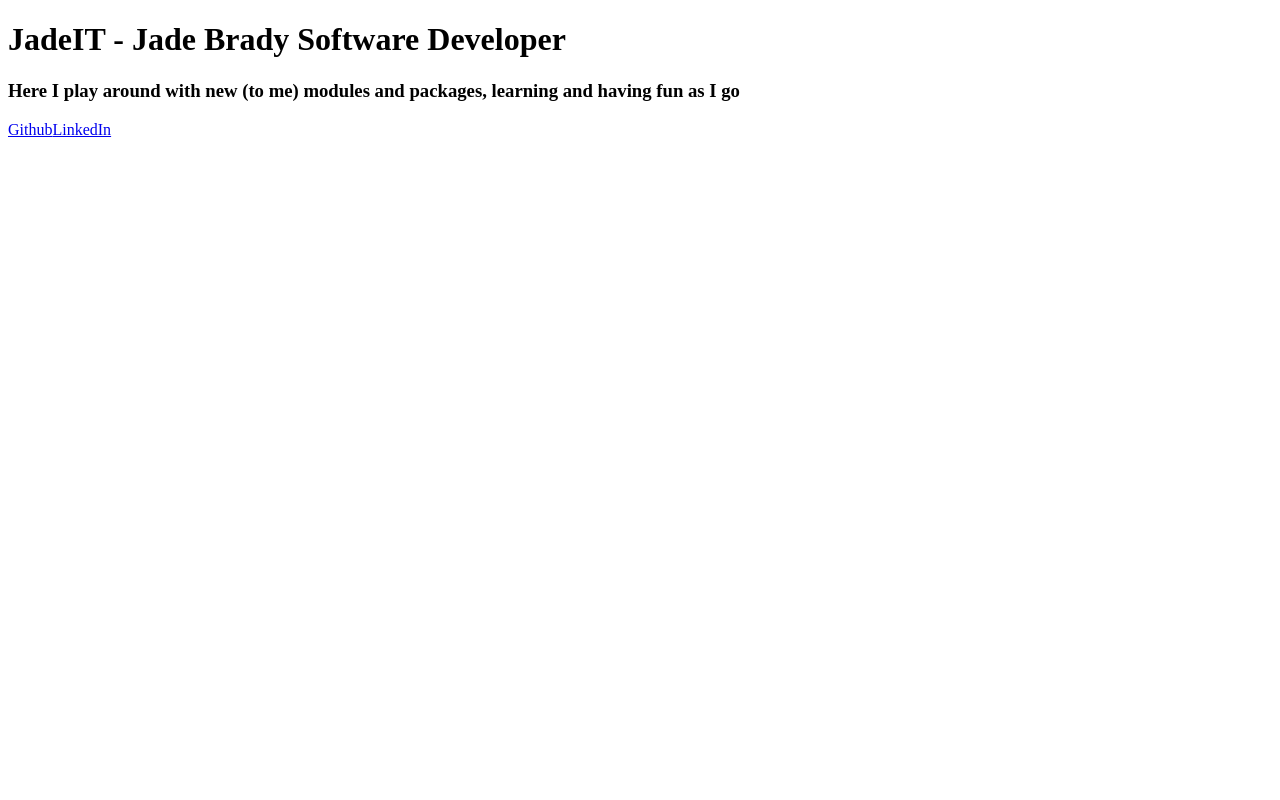
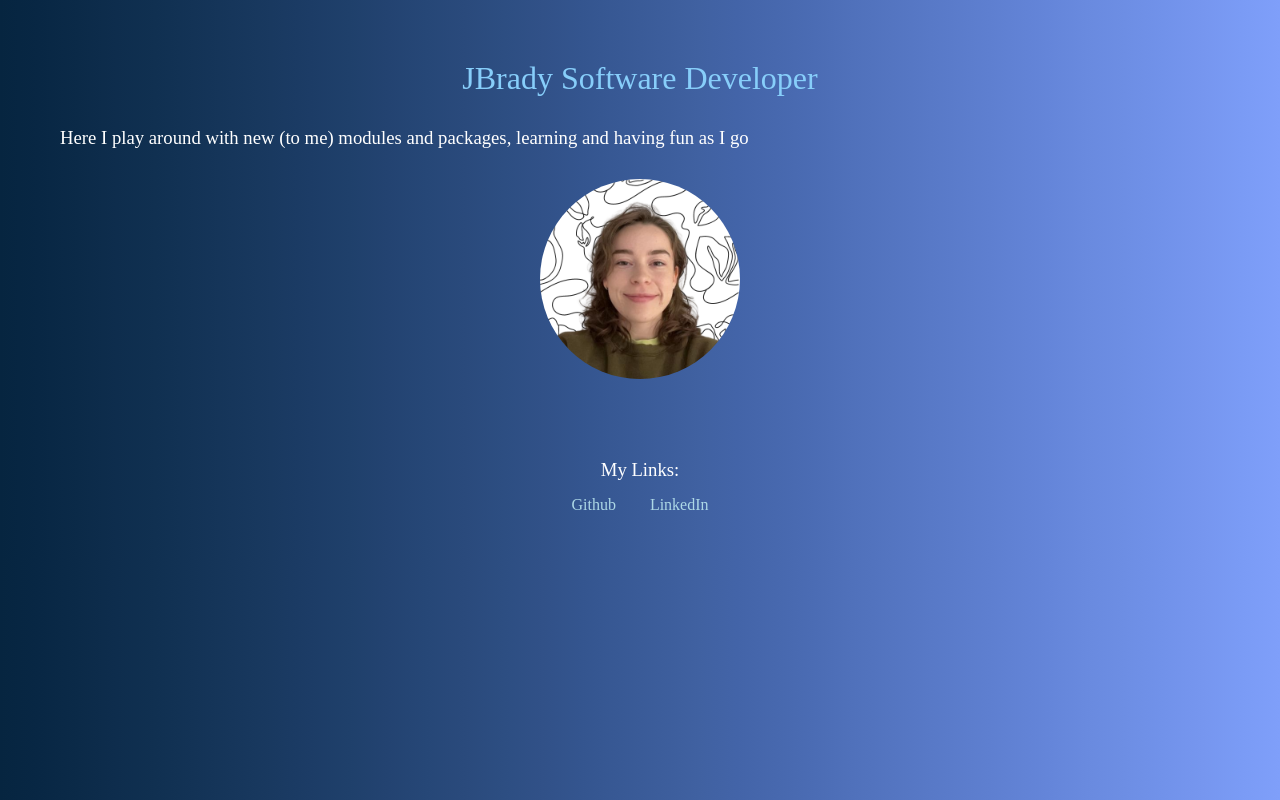
Before and after one commit to jadebrady/JadeIT, a Flask app: page / in a window 1280 px wide. Run offline with Flask 3, Linux system fonts and the light colour scheme.

Commit message:
Started Designing using CSS
added cosmetics to the main page

```diff
--- /dev/null
+++ b/static/styles.css
@@ -0,0 +1,38 @@
+* {
+    padding: 15px;
+    margin: 0;
+    font-family: Monocraft;
+    font-weight: 200;
+}
+html {
+    background: linear-gradient(90deg, rgba(6, 37, 64, 1.000) 0.000%, rgba(8, 39, 68, 1.000) 3.030%, rgba(11, 42, 72, 1.000) 6.061%, rgba(14, 45, 77, 1.000) 9.091%, rgba(16, 48, 81, 1.000) 12.121%, rgba(19, 51, 86, 1.000) 15.152%, rgba(22, 54, 91, 1.000) 18.182%, rgba(25, 57, 96, 1.000) 21.212%, rgba(28, 60, 102, 1.000) 24.242%, rgba(31, 64, 107, 1.000) 27.273%, rgba(35, 67, 113, 1.000) 30.303%, rgba(38, 71, 119, 1.000) 33.333%, rgba(42, 74, 124, 1.000) 36.364%, rgba(45, 78, 130, 1.000) 39.394%, rgba(49, 81, 136, 1.000) 42.424%, rgba(52, 85, 143, 1.000) 45.455%, rgba(56, 89, 149, 1.000) 48.485%, rgba(60, 93, 155, 1.000) 51.515%, rgba(64, 97, 161, 1.000) 54.545%, rgba(67, 100, 168, 1.000) 57.576%, rgba(71, 104, 174, 1.000) 60.606%, rgba(75, 108, 180, 1.000) 63.636%, rgba(80, 113, 187, 1.000) 66.667%, rgba(84, 117, 193, 1.000) 69.697%, rgba(88, 121, 199, 1.000) 72.727%, rgba(92, 125, 205, 1.000) 75.758%, rgba(96, 129, 211, 1.000) 78.788%, rgba(100, 133, 217, 1.000) 81.818%, rgba(105, 138, 223, 1.000) 84.848%, rgba(109, 142, 228, 1.000) 87.879%, rgba(113, 146, 234, 1.000) 90.909%, rgba(118, 150, 239, 1.000) 93.939%, rgba(122, 155, 245, 1.000) 96.970%, rgba(127, 159, 250, 1.000) 100.000%)
+}
+
+h1{
+    color: lightskyblue;
+    text-align: center;
+}
+
+h3 {
+    color: white;
+}
+.links {
+    text-align: center;
+    margin-top: 20px;
+}
+a {
+    color: lightblue;
+    text-decoration: none;
+}
+a:hover {
+    color: deepskyblue;
+}
+
+img {
+    display: block;
+    margin-left: auto;
+    margin-right: auto;
+    width: 20%;
+    border-radius: 50%;
+    max-width: 200px;
+}
--- a/templates/index.html
+++ b/templates/index.html
@@ -3,11 +3,30 @@
 <head>
     <meta charset="UTF-8">
     <meta name="viewport" content="width=device-width, initial-scale=1.0">
+    <link rel='stylesheet' href="{{ url_for('static', filename='styles.css') }}">
     <title>JadeIT</title>
 </head>
 <body>
-    <h1>JadeIT - Jade Brady Software Developer</h1>
-    <h3>Here I play around with new (to me) modules and packages, learning and having fun as I go</h3>
-    <a target=_blank href="https://www.github.com/jadebrady">Github</a><a target=_blank href="https://www.linkedin.com/in/jade-brady/">LinkedIn</a>
+    <div>
+        <h1>
+            JBrady Software Developer
+        </h1>
+        <h3>
+            Here I play around with new (to me) modules and packages,
+            learning and having fun as I go
+        </h3>
+        <img src="{{ url_for('static', filename='jade.png') }}" alt="Picture of Jade" width="200">
+    </div>
+
+
+
+    <div class="links">
+        <h3>
+            My Links:
+        </h3>
+        <a target=_blank href="https://www.github.com/jadebrady">Github</a>
+        <a target=_blank href="https://www.linkedin.com/in/jade-brady/">LinkedIn</a>
+    </div>
+
 </body>
 </html>
```
Also changed, not shown: static/jade.png (added), 1 other file.
